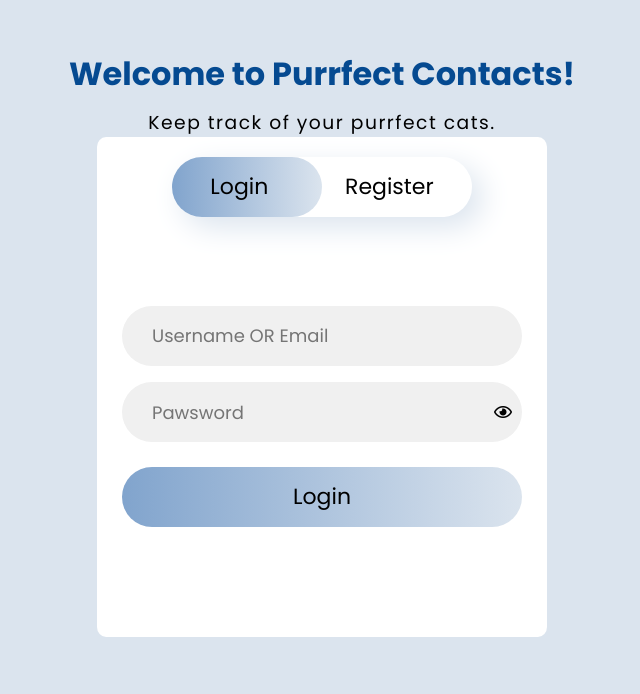
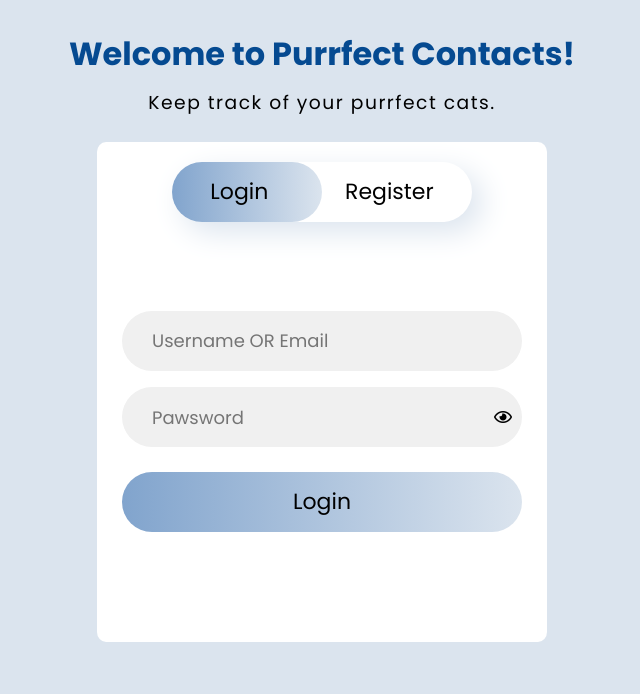
Before and after one commit to parkerblume/PurrfectContacts, a PHP site: page / in a window 1280 px wide. Shown: the part 73-767 px from the top of the page, without its empty margins (318-958 px from the left). Run offline with PHP 8.4, Linux system fonts and the light colour scheme; some libraries are stand-ins or nearby versions.

Commit message:
give space between h3 and login box

```diff
--- a/css/styles.css
+++ b/css/styles.css
@@ -50,7 +50,7 @@ header {
 	flex-direction: column;
 	align-items: center;
 	justify-content: center;
-	margin-top:40px;
+	margin-top:20px;
 }
 
 .heading {
@@ -63,6 +63,7 @@ header {
 }
 
 .container {
+	margin-top:25px;
 	height: 500px;
 	width: 450px;
 	justify-content: center;
```
